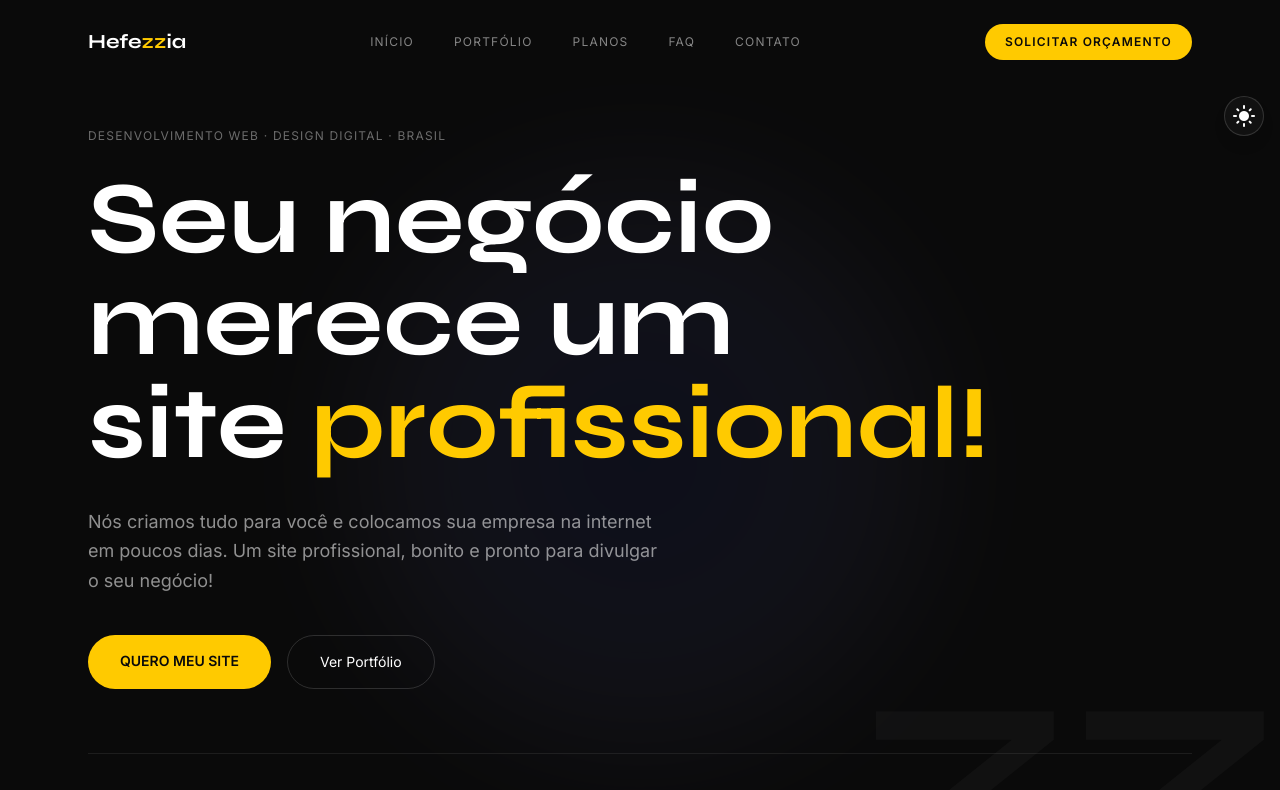
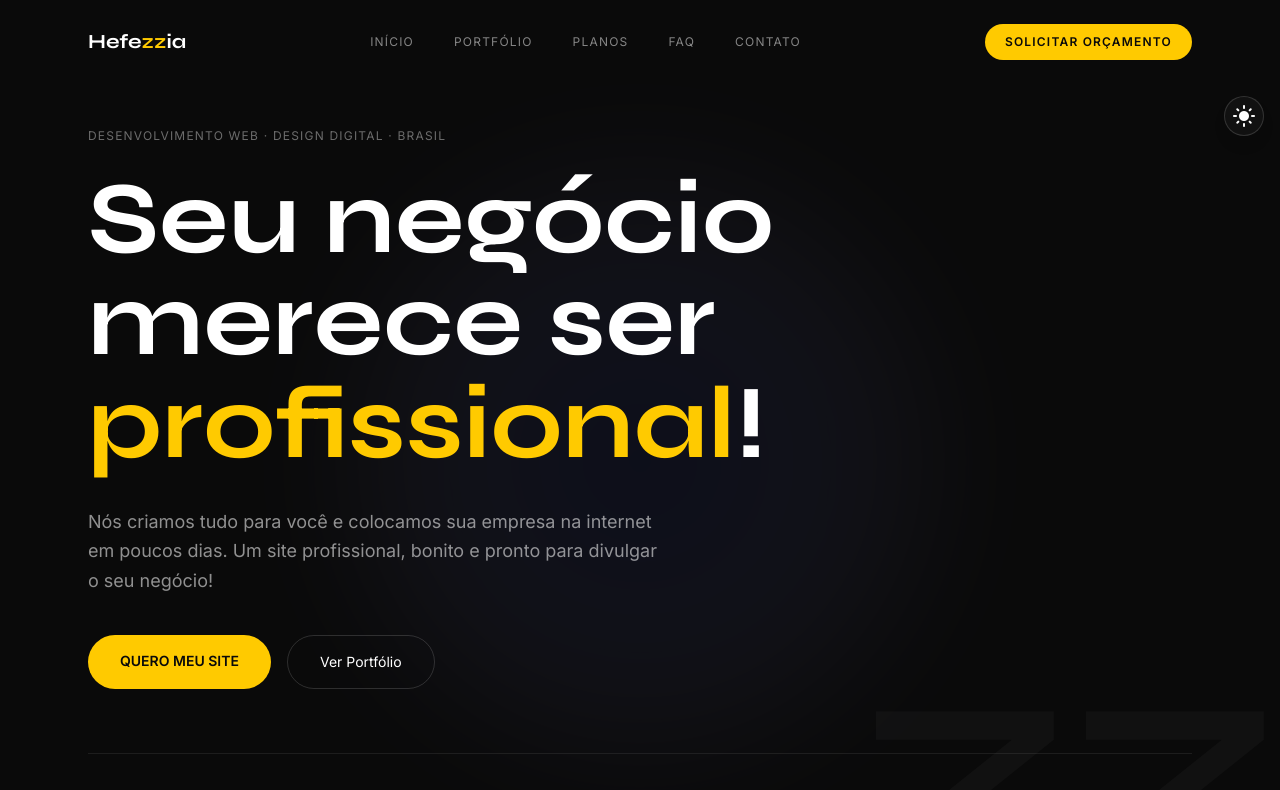
Before and after one commit to hefezzia/hefezzia-site, a Next.js app: page / in a window 1280 px wide. Shown: the top 790 px of the page. Built offline with nearby package versions, Linux system fonts and the light colour scheme.

Commit message:
Update page.tsx

```diff
--- a/app/page.tsx
+++ b/app/page.tsx
@@ -245,9 +245,9 @@ export default function Home() {
             Desenvolvimento Web · Design Digital · Brasil
           </p>
           <h1 className="font-display font-bold leading-none mb-8 fade-up-2 text-[var(--text-primary)]" style={{fontSize: "clamp(3rem, 8vw, 7.5rem)", whiteSpace: "normal"}}>
-            Seu negócio merece um
+            Seu negócio merece ser
             <br />
-            site <span className="font-display yellow">profissional!</span>
+            <span className="font-display yellow">profissional</span>!
           </h1>
           <p className="font-body text-[var(--text-55)] text-lg leading-relaxed mb-10 max-w-xl fade-up-3">
             Nós criamos tudo para você e colocamos sua empresa na internet em poucos dias. Um site profissional, bonito e pronto para divulgar o seu negócio!
```
